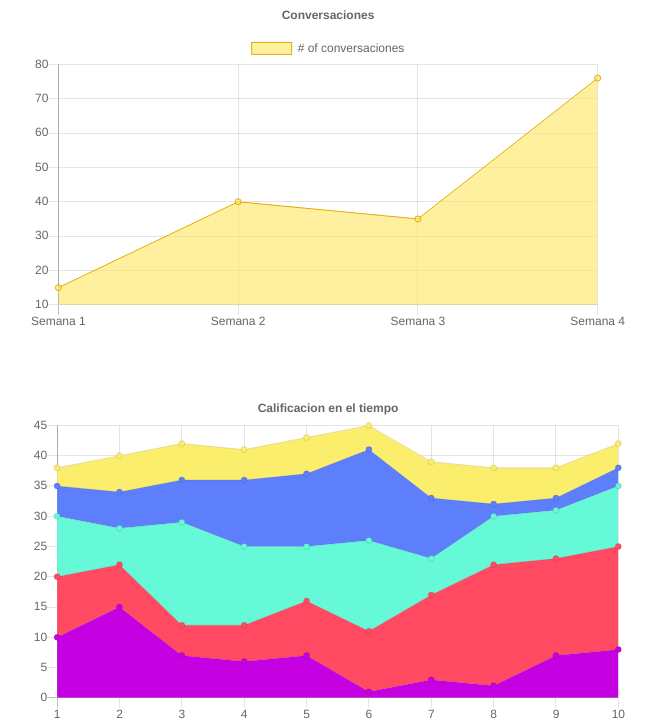
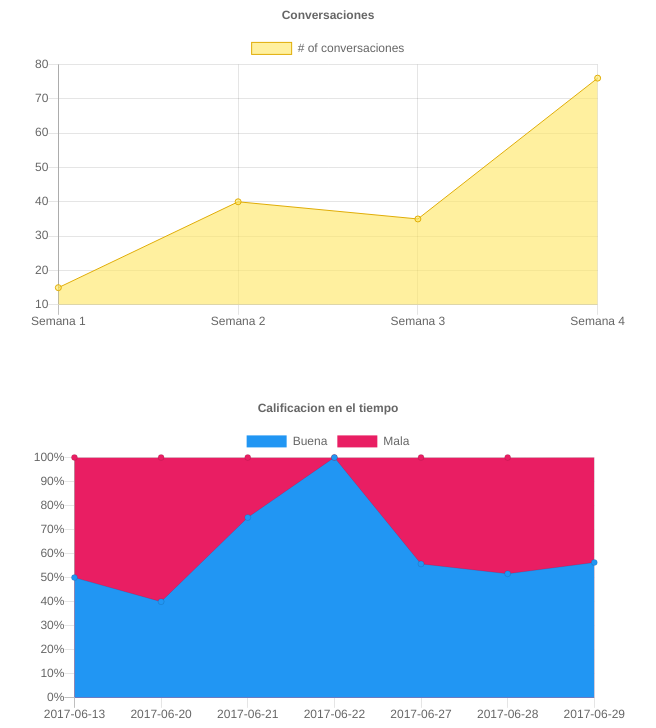
Before and after one commit to luixlacrux/chart-examples, a website: page dist/index.html in a window 1280 px wide. Shown: the part 72-800 px from the top of the page, without its empty margins (312-968 px from the left). Drawn offline with nearby package versions, Linux system fonts and the light colour scheme.

Commit message:
Update line stacked using percent values

```diff
--- a/dist/js/line-datasets.js
+++ b/dist/js/line-datasets.js
@@ -1,50 +1,133 @@
+const data = [
+  {
+    fecha: "2017-06-13",
+    calificacion: 0,
+    cuenta: 26
+  },
+  {
+    fecha: "2017-06-13",
+    calificacion: 1,
+    cuenta: 26
+  },
+  {
+    fecha: "2017-06-20",
+    calificacion: 1,
+    cuenta: 2
+  },
+  {
+    fecha: "2017-06-20",
+    calificacion: 0,
+    cuenta: 3
+  },
+  {
+    fecha: "2017-06-21",
+    calificacion: 1,
+    cuenta: 3
+  },
+  {
+    fecha: "2017-06-21",
+    calificacion: 0,
+    cuenta: 1
+  },
+  {
+    fecha: "2017-06-22",
+    calificacion: 1,
+    cuenta: 11
+  },
+  {
+    fecha: "2017-06-27",
+    calificacion: 0,
+    cuenta: 27
+  },
+  {
+    fecha: "2017-06-27",
+    calificacion: 1,
+    cuenta: 34
+  },
+  {
+    fecha: "2017-06-28",
+    calificacion: 0,
+    cuenta: 15
+  },
+  {
+    fecha: "2017-06-28",
+    calificacion: 1,
+    cuenta: 16
+  },
+  {
+    fecha: "2017-06-29",
+    calificacion: 0,
+    cuenta: 56
+  },
+  {
+    fecha: "2017-06-29",
+    calificacion: 1,
+    cuenta: 72
+  }
+]
+
+const filterBy = ({ list, value, listGood, listBad }) => {
+  return list.map(date => {
+    const filterGood = listGood.filter(({ fecha }) => fecha === date)
+    const filterBad = listBad.filter(({ fecha }) => fecha === date)
+    const values = {
+      good: filterGood.length > 0 ? filterGood[0].cuenta : 0,
+      bad: filterBad.length > 0 ? filterBad[0].cuenta : 0,
+    }
+
+    const percentage = 100 / (values.good + values.bad) * values[value]
+    return percentage.toFixed(1)
+  })
+}
+
+const labels = data
+  .map(item => item.fecha)
+  .filter((item, i, a) => a.indexOf(item, i+1) < 0)
+
+const listGood = data.filter(item => item.calificacion > 0)
+const listBad = data.filter(item => item.calificacion === 0)
+
 const lineDatasets = new Chart(document.getElementById("line-datasets"), {
   type: 'line',
   data: {
-    labels: [1,2,3,4,5,6,7,8,9,10],
+  labels: labels,
   datasets: [
     {
-        data: [10,15,7,6,7,1,3,2,7,8],
-        backgroundColor: "#C500E1",
+      data: filterBy({ list: labels, value: 'good', listGood, listBad }),
+      backgroundColor: "#2196F3",
       borderWidth: 0,
-        fill: undefined
+      label: 'Buena'
     },
     {
-        data: [20,22,12,12,16,11,17,22,23,25],
-        backgroundColor: "#FF4A62",
+      data: filterBy({ list: labels, value: 'bad', listGood, listBad }),
+      backgroundColor: "#E91E63",
       borderWidth: 0,
-        fill: "-1"
-      },
-      {
-        data: [30,28,29,25,25,26,23,30,31,35],
-        backgroundColor: "#65F9D7",
-        borderWidth: 0,
-        fill: 1
-      },
-      {
-        data: [35,34,36,36,37,41,33,32,33,38],
-        backgroundColor: "#5D7FFB",
-        borderWidth: 0,
-        fill: "-1"
-      },
-      {
-        data: [38,40,42,41,43,45,39,38,38,42],
-        backgroundColor: "#FCEE6D",
-        borderWidth: 0,
-        fill: "-1"
+      label: 'Mala'
     }
   ]
   },
   options: {
-    legend: {
-        display: false
-    },
     tooltips: {
         callbacks: {
-           label: function(tooltipItem) {
-                  return tooltipItem.yLabel;
+           label: (tooltipItem, data) => {
+             const label = data.datasets[tooltipItem.datasetIndex].label
+             return `${label} ${tooltipItem.yLabel}%`
            }
         }
+    },
+    scales: {
+      yAxes: [{
+        stacked: true,
+        ticks: {
+          min: 0,
+          max: 100,
+          callback: value => `${value}%`
+        },
+        scaleLabel: {
+          display: false,
+          labelString: "Percentage"
+        }
+      }]
     },
     elements: {
       line: {
```
Also changed, not shown: dist/index.html (+0 -1 lines). Lines whose indentation alone changed are shown as unchanged.
